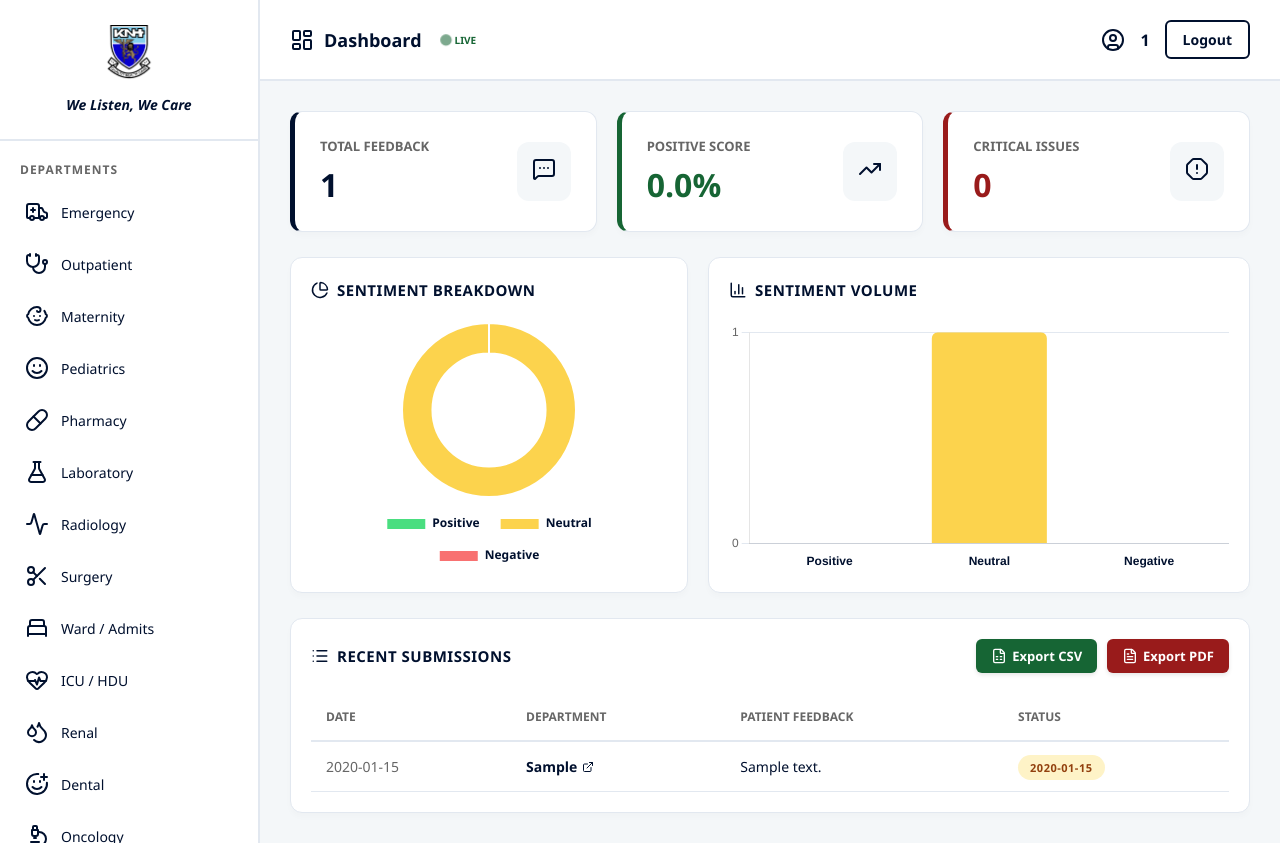
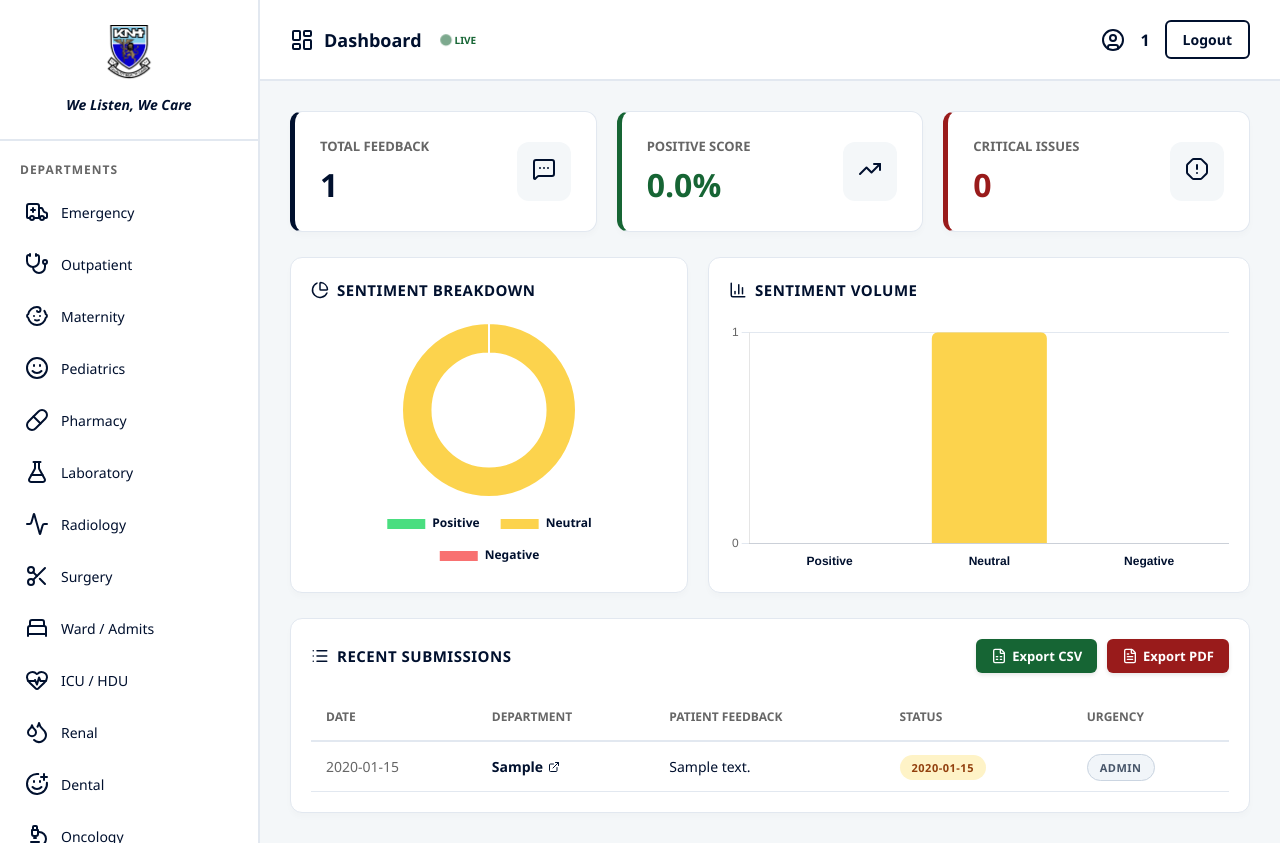
Before and after one commit to Wuisgoinglegit/KNH-Sentiment-System, a Flask app: page /dashboard in a window 1280 px wide. Run offline with Flask 3, Linux system fonts and the light colour scheme; the visitor is signed in with stand-in values (Sample User, id 1); tables that the repository leaves empty hold one stand-in row (values such as "Sample post").

Commit message:
Feature: Added Automated Triage AI to classify and display feedback urgency levels (High/Medium/Low) across the dashboard and PDF/CSV exports

```diff
--- a/app.py
+++ b/app.py
@@ -18,13 +18,10 @@ import matplotlib.pyplot as plt
 import smtplib
 from email.message import EmailMessage
 
-# custom scripts
 from sentiment_engine import SentimentEngine
 from department_detection import detect_department
 
-# Load the secret environment variables from the .env file
 load_dotenv()
-
 app = Flask(__name__)
 app.secret_key = 'knh_secure_super_secret_key_2026'
 
@@ -51,9 +48,15 @@ def init_db():
         )
     ''')
 
+    # Safely upgrade DB to include Email, Phone, AND the new Urgency Level
     try:
         cursor.execute("ALTER TABLE admin_users ADD COLUMN email VARCHAR(100)")
         cursor.execute("ALTER TABLE admin_users ADD COLUMN phone VARCHAR(20)")
+    except sqlite3.OperationalError:
+        pass
+
+    try:
+        cursor.execute("ALTER TABLE patient_feedback ADD COLUMN urgency_level VARCHAR(10) DEFAULT 'Low'")
     except sqlite3.OperationalError:
         pass
 
@@ -86,15 +89,17 @@ def submit_feedback():
         else:
             department_result = ", ".join(department_selections)
 
+        # GET BOTH SENTIMENT AND URGENCY
         sentiment_result = engine.predict(patient_text)
+        urgency_result = engine.predict_urgency(patient_text, sentiment_result)
         current_time = datetime.now().strftime("%Y-%m-%d %H:%M:%S")
 
         conn = sqlite3.connect(DB_NAME)
         cursor = conn.cursor()
         cursor.execute('''
-            INSERT INTO patient_feedback (raw_text, sentiment_label, dept_category, timestamp)
-            VALUES (?, ?, ?, ?)
-        ''', (patient_text, sentiment_result, department_result, current_time))
+            INSERT INTO patient_feedback (raw_text, sentiment_label, dept_category, timestamp, urgency_level)
+            VALUES (?, ?, ?, ?, ?)
+        ''', (patient_text, sentiment_result, department_result, current_time, urgency_result))
         conn.commit()
         conn.close()
 
@@ -113,8 +118,7 @@ def register():
         password = request.form.get('password')
         confirm_password = request.form.get('confirm_password')
 
-        if password != confirm_password:
-            return redirect(url_for('register', error='mismatch'))
+        if password != confirm_password: return redirect(url_for('register', error='mismatch'))
 
         conn = sqlite3.connect(DB_NAME)
         cursor = conn.cursor()
@@ -124,13 +128,10 @@ def register():
             return redirect(url_for('register', error='exists'))
 
         hashed_pw = generate_password_hash(password)
-        cursor.execute('INSERT INTO admin_users (staff_id, email, password_hash) VALUES (?, ?, ?)',
-                       (staff_id, email, hashed_pw))
+        cursor.execute('INSERT INTO admin_users (staff_id, email, password_hash) VALUES (?, ?, ?)', (staff_id, email, hashed_pw))
         conn.commit()
         conn.close()
-
         return redirect(url_for('login', registered='success'))
-
     return render_template('register.html', error=error_msg)
 
 @app.route('/login', methods=['GET', 'POST'])
@@ -157,7 +158,6 @@ def login():
             return redirect(url_for('dashboard'))
         else:
             return redirect(url_for('login', error='invalid'))
-
     return render_template('login.html', error_msg=error_msg, success_msg=success_msg)
 
 @app.route('/forgot', methods=['GET', 'POST'])
@@ -168,7 +168,6 @@ def forgot_password():
     if request.method == 'POST':
         if step == 'request':
             staff_id = request.form.get('staffId')
-
             conn = sqlite3.connect(DB_NAME)
             cursor = conn.cursor()
             cursor.execute('SELECT email FROM admin_users WHERE staff_id = ?', (staff_id,))
@@ -183,23 +182,17 @@ def forgot_password():
                 try:
                     sender_email = os.getenv("SENDER_EMAIL")
                     app_password = os.getenv("EMAIL_APP_PASSWORD")
-
                     msg = EmailMessage()
                     msg.set_content(f"Hello,\n\nYour KNH Staff Password Reset Code is: {code}\n\nIf you did not request this, please ignore this email.")
                     msg['Subject'] = 'KNH Password Reset Code'
                     msg['From'] = f"KNH System <{sender_email}>"
                     msg['To'] = user[0]
-
                     server = smtplib.SMTP_SSL('smtp.gmail.com', 465)
                     server.login(sender_email, app_password)
                     server.send_message(msg)
                     server.quit()
-                    print(f"SUCCESS: Real email sent to {user[0]}")
-
                 except Exception as e:
-                    print(f"FAILED to send email: {e}")
-                    print(f"YOUR KNH PASSWORD RESET CODE IS: {code}")
-
+                    pass
                 return redirect(url_for('forgot_password', step='verify'))
             else:
                 error_msg = "Staff ID not found or no email registered."
@@ -214,18 +207,14 @@ def forgot_password():
         elif step == 'reset':
             new_password = request.form.get('new_password')
             hashed_pw = generate_password_hash(new_password)
-
             conn = sqlite3.connect(DB_NAME)
             cursor = conn.cursor()
-            cursor.execute('UPDATE admin_users SET password_hash = ? WHERE staff_id = ?',
-                           (hashed_pw, session.get('reset_staff_id')))
+            cursor.execute('UPDATE admin_users SET password_hash = ? WHERE staff_id = ?', (hashed_pw, session.get('reset_staff_id')))
             conn.commit()
             conn.close()
-
             session.pop('reset_code', None)
             session.pop('reset_staff_id', None)
             return redirect(url_for('login', reset='success'))
-
     return render_template('forgot.html', step=step, error=error_msg)
 
 @app.route('/logout')
@@ -238,7 +227,8 @@ def dashboard():
     if 'staff_id' not in session: return redirect(url_for('login'))
     conn = sqlite3.connect(DB_NAME)
     cursor = conn.cursor()
-    cursor.execute('SELECT * FROM patient_feedback ORDER BY timestamp DESC LIMIT 20')
+    # PULL URGENCY LEVEL
+    cursor.execute('SELECT timestamp, dept_category, raw_text, sentiment_label, urgency_level FROM patient_feedback ORDER BY timestamp DESC LIMIT 20')
     feedbacks = cursor.fetchall()
     cursor.execute('SELECT COUNT(*) FROM patient_feedback')
     total = cursor.fetchone()[0] or 0
@@ -264,7 +254,8 @@ def api_dashboard_data():
     neg_count = cursor.fetchone()[0] or 0
     neu_count = total - (pos_count + neg_count)
     pos_percent = round((pos_count / total * 100), 1) if total > 0 else 0
-    cursor.execute('SELECT timestamp, dept_category, raw_text, sentiment_label FROM patient_feedback ORDER BY timestamp DESC LIMIT 20')
+    # PULL URGENCY LEVEL
+    cursor.execute('SELECT timestamp, dept_category, raw_text, sentiment_label, urgency_level FROM patient_feedback ORDER BY timestamp DESC LIMIT 20')
     recent_feedbacks = cursor.fetchall()
     conn.close()
     return jsonify({'total': total, 'pos_percent': pos_percent, 'pos_count': pos_count, 'neg_count': neg_count, 'neu_count': neu_count, 'feedbacks': recent_feedbacks})
@@ -274,7 +265,7 @@ def department_analysis(dept_name):
     if 'staff_id' not in session: return redirect(url_for('login'))
     conn = sqlite3.connect(DB_NAME)
     cursor = conn.cursor()
-    cursor.execute("SELECT * FROM patient_feedback WHERE dept_category LIKE ? ORDER BY timestamp DESC", ('%' + dept_name + '%',))
+    cursor.execute("SELECT timestamp, dept_category, raw_text, sentiment_label, urgency_level FROM patient_feedback WHERE dept_category LIKE ? ORDER BY timestamp DESC", ('%' + dept_name + '%',))
     dept_feedbacks = cursor.fetchall()
     cursor.execute("SELECT COUNT(*) FROM patient_feedback WHERE dept_category LIKE ?", ('%' + dept_name + '%',))
     total_dept = cursor.fetchone()[0] or 0
@@ -293,16 +284,17 @@ def export_csv():
     conn = sqlite3.connect(DB_NAME)
     cursor = conn.cursor()
     if dept == 'All':
-        cursor.execute('SELECT timestamp, dept_category, raw_text, sentiment_label FROM patient_feedback ORDER BY timestamp DESC')
+        cursor.execute('SELECT timestamp, dept_category, raw_text, sentiment_label, urgency_level FROM patient_feedback ORDER BY timestamp DESC')
     else:
-        cursor.execute('SELECT timestamp, dept_category, raw_text, sentiment_label FROM patient_feedback WHERE dept_category LIKE ? ORDER BY timestamp DESC', ('%' + dept + '%',))
+        cursor.execute('SELECT timestamp, dept_category, raw_text, sentiment_label, urgency_level FROM patient_feedback WHERE dept_category LIKE ? ORDER BY timestamp DESC', ('%' + dept + '%',))
     feedbacks = cursor.fetchall()
     conn.close()
     si = StringIO()
     cw = csv.writer(si)
-    cw.writerow(['Date', 'Department', 'Patient Feedback', 'Status'])
+    # ADDED URGENCY HEADER
+    cw.writerow(['Date', 'Department', 'Patient Feedback', 'Status', 'Urgency'])
     for row in feedbacks:
-        cw.writerow([row[0], row[1], row[2], row[3]])
+        cw.writerow([row[0], row[1], row[2], row[3], row[4]])
     filename = f'KNH_Feedback_Report_{dept.replace(" ", "_")}.csv'
     response = make_response(si.getvalue())
     response.headers.set('Content-Disposition', 'attachment', filename=filename)
@@ -341,13 +333,12 @@ def export_pdf():
     conn = sqlite3.connect(DB_NAME)
     cursor = conn.cursor()
     if dept == 'All':
-        cursor.execute('SELECT timestamp, dept_category, raw_text, sentiment_label FROM patient_feedback ORDER BY timestamp DESC')
+        cursor.execute('SELECT timestamp, dept_category, raw_text, sentiment_label, urgency_level FROM patient_feedback ORDER BY timestamp DESC')
     else:
-        cursor.execute('SELECT timestamp, dept_category, raw_text, sentiment_label FROM patient_feedback WHERE dept_category LIKE ? ORDER BY timestamp DESC', ('%' + dept + '%',))
+        cursor.execute('SELECT timestamp, dept_category, raw_text, sentiment_label, urgency_level FROM patient_feedback WHERE dept_category LIKE ? ORDER BY timestamp DESC', ('%' + dept + '%',))
     feedbacks = cursor.fetchall()
     conn.close()
 
-    # UPDATED MATPLOTLIB CHART GENERATION
     pos_count = sum(1 for r in feedbacks if r[3] == 'Positive')
     neu_count = sum(1 for r in feedbacks if r[3] == 'Neutral')
     neg_count = sum(1 for r in feedbacks if r[3] == 'Negative')
@@ -357,23 +348,20 @@ def export_pdf():
     raw_sizes = [pos_count, neu_count, neg_count]
     colors = ['#4ade80', '#fcd34d', '#f87171']
 
-    # FIX: Filter out 0-value slices for the pie chart so text labels don't overlap
     pie_labels = [l for s, l in zip(raw_sizes, labels) if s > 0]
     pie_sizes = [s for s in raw_sizes if s > 0]
     pie_colors = [c for s, c in zip(raw_sizes, colors) if s > 0]
 
-    # Fallback if there is zero data across the board
     if sum(raw_sizes) == 0:
         pie_sizes = [1, 1, 1]
         pie_labels = ['No Data', '', '']
         pie_colors = ['#E2E8F0', '#E2E8F0', '#E2E8F0']
-        ax2.set_ylim(0, 1) # Prevent bar chart y-axis from breaking
+        ax2.set_ylim(0, 1)
 
     ax1.pie(pie_sizes, labels=pie_labels, colors=pie_colors, autopct='%1.1f%%', startangle=90)
     ax1.axis('equal')
     ax1.set_title('Sentiment Breakdown')
 
-    # Bar chart draws normally (0 bars are fine)
     bar_colors = colors if sum(raw_sizes) > 0 else ['#E2E8F0', '#E2E8F0', '#E2E8F0']
     ax2.bar(labels, raw_sizes, color=bar_colors)
     ax2.set_title('Sentiment Volume')
@@ -390,31 +378,35 @@ def export_pdf():
     pdf.cell(0, 10, title, align="C")
     pdf.ln(12)
 
-    # Embed the chart image
     if os.path.exists(chart_path):
         pdf.image(chart_path, x=10, w=190)
         pdf.ln(5)
 
-    pdf.set_font("helvetica", "B", 10)
+    pdf.set_font("helvetica", "B", 9)
     pdf.set_fill_color(226, 232, 240)
-    pdf.cell(35, 10, "Date", border=1, fill=True)
-    pdf.cell(40, 10, "Department", border=1, fill=True)
-    pdf.cell(90, 10, "Feedback", border=1, fill=True)
+
+    # ADJUSTED PDF WIDTHS FOR URGENCY COLUMN (Total = 190)
+    pdf.cell(25, 10, "Date", border=1, fill=True)
+    pdf.cell(35, 10, "Department", border=1, fill=True)
+    pdf.cell(80, 10, "Feedback", border=1, fill=True)
     pdf.cell(25, 10, "Status", border=1, fill=True)
+    pdf.cell(25, 10, "Urgency", border=1, fill=True)
     pdf.ln()
 
-    pdf.set_font("helvetica", "", 9)
+    pdf.set_font("helvetica", "", 8)
     for row in feedbacks:
         date_str = row[0][:10]
         dept_str = row[1][:20]
         raw_text = row[2].encode('latin-1', 'ignore').decode('latin-1')
-        text = raw_text[:50] + "..." if len(raw_text) > 50 else raw_text
+        text = raw_text[:45] + "..." if len(raw_text) > 45 else raw_text
         status = row[3]
+        urgency = row[4] if row[4] else 'Low'
 
-        pdf.cell(35, 10, date_str, border=1)
-        pdf.cell(40, 10, dept_str, border=1)
-        pdf.cell(90, 10, text, border=1)
+        pdf.cell(25, 10, date_str, border=1)
+        pdf.cell(35, 10, dept_str, border=1)
+        pdf.cell(80, 10, text, border=1)
         pdf.cell(25, 10, status, border=1)
+        pdf.cell(25, 10, urgency, border=1)
         pdf.ln()
 
     filename = f'KNH_Feedback_Report_{dept.replace(" ", "_")}.pdf'
--- a/templates/dashboard.html
+++ b/templates/dashboard.html
@@ -11,69 +11,52 @@
 
     <style>
         * { margin: 0; padding: 0; box-sizing: border-box; font-family: 'Segoe UI', Roboto, sans-serif; }
-
-        :root {
-            --bg-light: #F4F7F9;
-            --surface: #FFFFFF;
-            --text-main: #00102E;
-            --text-muted: #666666;
-            --border: #E2E8F0;
-            --accent: #87CEEC;
-            --pos-color: #166534;
-            --neg-color: #991b1b;
-            --neu-color: #92400e;
-        }
-
+        :root { --bg-light: #F4F7F9; --surface: #FFFFFF; --text-main: #00102E; --text-muted: #666666; --border: #E2E8F0; --accent: #87CEEC; --pos-color: #166534; --neg-color: #991b1b; --neu-color: #92400e; }
         body { background-color: var(--bg-light); color: var(--text-main); display: flex; height: 100vh; overflow: hidden; }
-
         .sidebar { width: 260px; background-color: var(--surface); border-right: 2px solid var(--border); display: flex; flex-direction: column; }
         .brand { padding: 25px 20px; border-bottom: 2px solid var(--border); text-align: center; }
         .brand img { height: 60px; width: auto; margin-bottom: 5px; }
         .brand h2 { font-size: 14px; font-style: italic; color: var(--text-main); font-weight: bold; }
-
         .menu-title { padding: 20px 20px 10px; font-size: 12px; color: var(--text-muted); font-weight: bold; text-transform: uppercase; letter-spacing: 1px; }
         .nav-list { flex: 1; overflow-y: auto; padding: 0 10px 20px; list-style: none; }
         .nav-item { display: flex; align-items: center; gap: 12px; padding: 12px 15px; color: var(--text-main); font-weight: 500; text-decoration: none; border-radius: 8px; font-size: 14px; transition: 0.2s; margin-bottom: 4px; }
         .nav-item i { width: 18px; height: 18px; color: var(--text-muted); }
         .nav-item:hover { background-color: var(--accent); color: var(--text-main); }
         .nav-item:hover i { color: var(--text-main); }
-
         .main-wrapper { flex: 1; display: flex; flex-direction: column; overflow-y: auto; }
-
         .top-header { display: flex; justify-content: space-between; align-items: center; padding: 20px 30px; border-bottom: 2px solid var(--border); background: var(--surface); }
         .header-title { font-size: 18px; font-weight: bold; display: flex; align-items: center; gap: 10px; color: var(--text-main); }
-
         .user-nav { display: flex; align-items: center; gap: 15px; color: var(--text-main); font-weight: bold; }
         .logout-btn { background: transparent; border: 2px solid var(--text-main); color: var(--text-main); font-weight: bold; padding: 8px 16px; border-radius: 6px; text-decoration: none; font-size: 14px; transition: 0.2s; }
         .logout-btn:hover { background: var(--text-main); color: var(--surface); }
-
         .dashboard-content { padding: 30px; display: flex; flex-direction: column; gap: 25px; }
-
         .kpi-grid { display: grid; grid-template-columns: repeat(3, 1fr); gap: 20px; }
         .kpi-card { background: var(--surface); padding: 25px; border-radius: 12px; border: 1px solid var(--border); box-shadow: 0 4px 6px rgba(0,0,0,0.02); display: flex; align-items: center; justify-content: space-between; border-left: 5px solid var(--text-main); }
         .kpi-info h3 { font-size: 13px; color: var(--text-muted); text-transform: uppercase; margin-bottom: 8px; font-weight: bold; }
         .kpi-info p { font-size: 32px; font-weight: bold; color: var(--text-main); transition: color 0.3s; }
         .kpi-icon { padding: 15px; border-radius: 12px; background: var(--bg-light); color: var(--text-main); }
-
         .charts-grid { display: grid; grid-template-columns: 1fr 1fr; gap: 20px; }
         .panel { background: var(--surface); border: 1px solid var(--border); border-radius: 12px; padding: 20px; box-shadow: 0 4px 6px rgba(0,0,0,0.02); display: flex; flex-direction: column; }
         .panel h3 { font-size: 15px; color: var(--text-main); font-weight: bold; text-transform: uppercase; margin-bottom: 20px; letter-spacing: 0.5px; display: flex; align-items: center; gap: 8px;}
         .chart-container { position: relative; height: 250px; width: 100%; display: flex; justify-content: center; }
-
         .table-panel { width: 100%; }
         .table-container { overflow-x: auto; max-height: 350px; }
         table { width: 100%; border-collapse: collapse; text-align: left; }
         th { padding: 15px; border-bottom: 2px solid var(--border); color: var(--text-muted); font-size: 12px; font-weight: bold; text-transform: uppercase; position: sticky; top: 0; background: var(--surface); z-index: 10;}
         td { padding: 15px; border-bottom: 1px solid var(--border); font-size: 14px; color: var(--text-main); transition: 0.2s;}
         tr:hover td { background-color: rgba(135, 206, 236, 0.2); }
-
         .dept-link { color: var(--text-main); text-decoration: none; font-weight: bold; display: flex; align-items: center; gap: 5px;}
         .dept-link:hover { color: var(--accent); }
+        .badge { padding: 5px 12px; border-radius: 20px; font-size: 11px; font-weight: bold; text-transform: uppercase; letter-spacing: 0.5px; }
 
-        .badge { padding: 5px 12px; border-radius: 20px; font-size: 11px; font-weight: bold; text-transform: uppercase; letter-spacing: 0.5px; }
+        /* Badges */
         .pos { background: #dcfce7; color: var(--pos-color); }
         .neg { background: #fee2e2; color: var(--neg-color); }
         .neu { background: #fef3c7; color: var(--neu-color); }
+
+        .urg-high { background: #fee2e2; color: #991b1b; border: 1px solid #f87171;}
+        .urg-med { background: #fef3c7; color: #92400e; border: 1px solid #fbbf24;}
+        .urg-low { background: #f1f5f9; color: #475569; border: 1px solid #cbd5e1;}
 
         @media (max-width: 768px) {
             body { flex-direction: column; overflow-y: auto; height: auto; }
@@ -188,21 +171,27 @@
                                 <th>Department</th>
                                 <th>Patient Feedback</th>
                                 <th>Status</th>
+                                <th>Urgency</th>
                             </tr>
                         </thead>
                         <tbody id="feedback-table-body">
                             {% for row in feedbacks %}
                             <tr>
-                                <td style="color: var(--text-muted); white-space: nowrap;">{{ row[4][:10] }}</td>
+                                <td style="color: var(--text-muted); white-space: nowrap;">{{ row[0][:10] }}</td>
                                 <td>
-                                    <a href="/analysis/{{ row[3] }}" class="dept-link">
-                                        {{ row[3] }} <i data-lucide="external-link" style="width:12px; height:12px;"></i>
+                                    <a href="/analysis/{{ row[1] }}" class="dept-link">
+                                        {{ row[1] }} <i data-lucide="external-link" style="width:12px; height:12px;"></i>
                                     </a>
                                 </td>
-                                <td style="max-width: 400px; overflow: hidden; text-overflow: ellipsis; white-space: nowrap;">{{ row[1] }}</td>
+                                <td style="max-width: 350px; overflow: hidden; text-overflow: ellipsis; white-space: nowrap;">{{ row[2] }}</td>
                                 <td>
-                                    <span class="badge {% if row[2] == 'Positive' %}pos{% elif row[2] == 'Negative' %}neg{% else %}neu{% endif %}">
-                                        {{ row[2] }}
+                                    <span class="badge {% if row[3] == 'Positive' %}pos{% elif row[3] == 'Negative' %}neg{% else %}neu{% endif %}">
+                                        {{ row[3] }}
+                                    </span>
+                                </td>
+                                <td>
+                                    <span class="badge {% if row[4] == 'High' %}urg-high{% elif row[4] == 'Medium' %}urg-med{% else %}urg-low{% endif %}">
+                                        {{ row[4] }}
                                     </span>
                                 </td>
                             </tr>
@@ -279,14 +268,18 @@
                         let dept = row[1];
                         let text = row[2];
                         let status = row[3];
+                        let urgency = row[4];
+
                         let badgeClass = status === 'Positive' ? 'pos' : (status === 'Negative' ? 'neg' : 'neu');
+                        let urgClass = urgency === 'High' ? 'urg-high' : (urgency === 'Medium' ? 'urg-med' : 'urg-low');
 
                         newRows += `
                             <tr>
                                 <td style="color: var(--text-muted); white-space: nowrap;">${date}</td>
                                 <td><a href="/analysis/${dept}" class="dept-link">${dept}</a></td>
-                                <td style="max-width: 400px; overflow: hidden; text-overflow: ellipsis; white-space: nowrap;">${text}</td>
+                                <td style="max-width: 350px; overflow: hidden; text-overflow: ellipsis; white-space: nowrap;">${text}</td>
                                 <td><span class="badge ${badgeClass}">${status}</span></td>
+                                <td><span class="badge ${urgClass}">${urgency}</span></td>
                             </tr>
                         `;
                     });
```
Also changed, not shown: sentiment_engine.py (+42 -38 lines), templates/analysis.html (+20 -7 lines).
